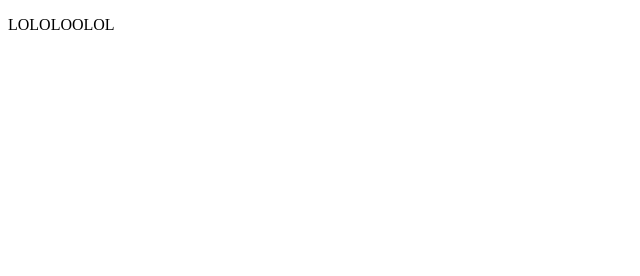
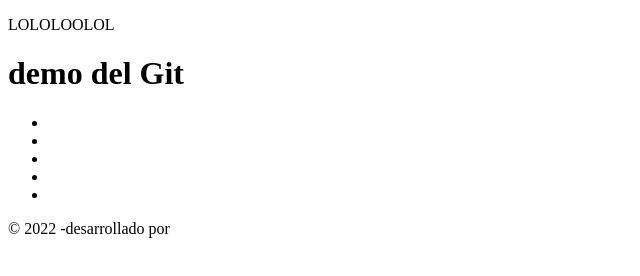
Before and after one commit to totobian09/pruebaGit, a plain HTML site: page index.html in a window 1280 px wide. Shown: the whole page, without its empty margins (0-640 px from the left). Drawn offline with Linux system fonts and the light colour scheme.

Commit message:
version 0.2 website

```diff
--- a/index.html
+++ b/index.html
@@ -8,5 +8,17 @@
 </head>
 <body>
     <p>LOLOLOOLOL</p>
+<header><h1>demo del Git</h1>
+<nav><ul>
+    <li><a href="index.html"></a></li>
+    <li><a href="productosnashe.html"></a></li>
+    <li><a href="megustala.html"></a></li>
+    <li><a href="popopopo.html"></a></li>
+    <li><a href="elsavador.html"></a></li>
+</ul></nav>
+</header>
+<main><section><article></article></section></main>
+<footer>&copy 2022 -desarrollado por <a href="tal cual"></a></footer>
+
 </body>
 </html>
```
Also changed, not shown: paginas/elsavador.html (added), paginas/megustala.html (added), paginas/popopopo.html (added), paginas/productosanashe.html (added).
